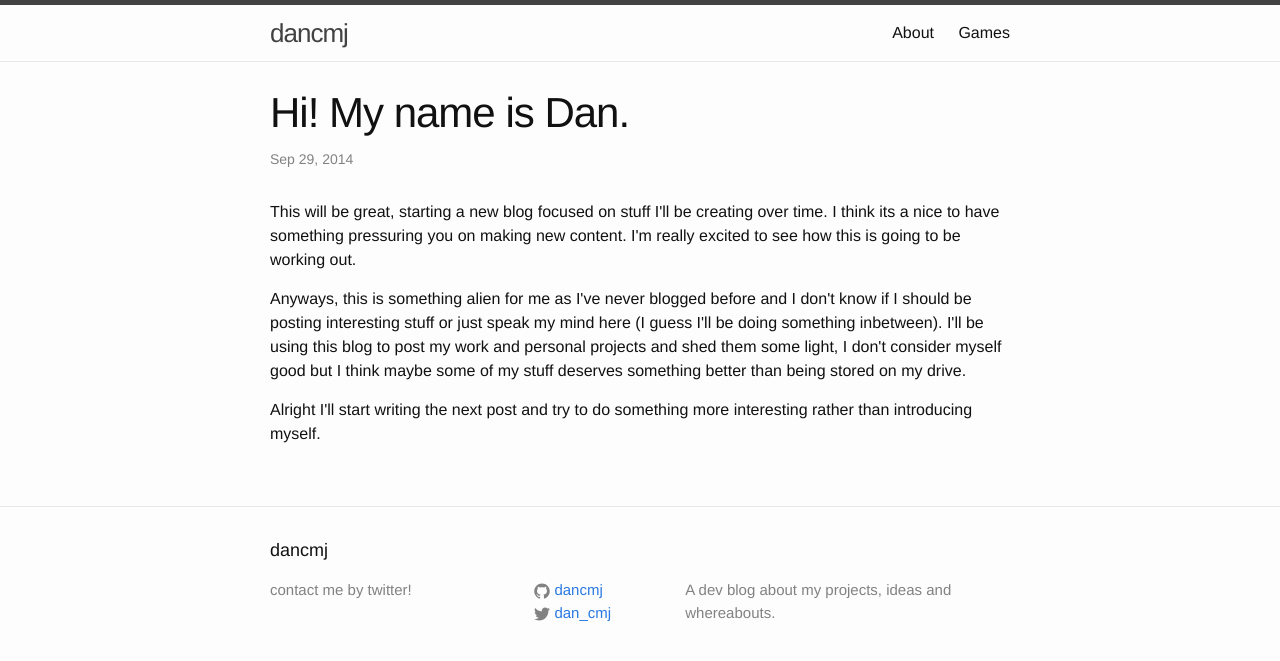
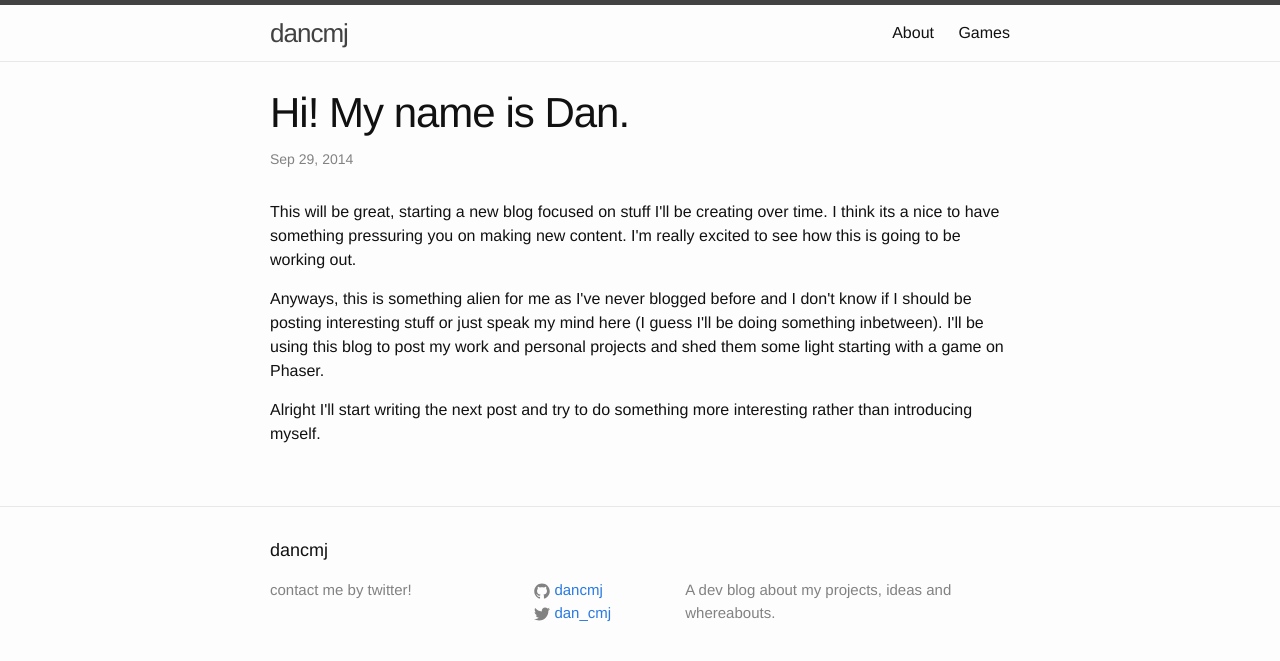
Before and after one commit to dancmj/dancmj.github.io, a Jekyll site: the page built from _posts/2014-09-29-first-post.html, in a window 1280 px wide. Shown: the top 661 px of the page. Built offline with Jekyll 4.4.1, drawn with Linux system fonts in a browser that asks for light colours.

Commit message:
changed content.

```diff
--- a/_posts/2014-09-29-first-post.html
+++ b/_posts/2014-09-29-first-post.html
@@ -7,5 +7,5 @@ categories: blog
 ---
 
 <p>This will be great, starting a new blog focused on stuff I'll be creating over time. I think its a nice to have something pressuring you on making new content. I'm really excited to see how this is going to be working out.</p>
-<p>Anyways, this is something alien for me as I've never blogged before and I don't know if I should be posting interesting stuff or just speak my mind here (I guess I'll be doing something inbetween). I'll be using this blog to post my work and personal projects and shed them some light, I don't consider myself good but I think maybe some of my stuff deserves something better than being stored on my drive.</p>
+<p>Anyways, this is something alien for me as I've never blogged before and I don't know if I should be posting interesting stuff or just speak my mind here (I guess I'll be doing something inbetween). I'll be using this blog to post my work and personal projects and shed them some light starting with a game on Phaser.</p>
 <p>Alright I'll start writing the next post and try to do something more interesting rather than introducing myself.</p>
```
